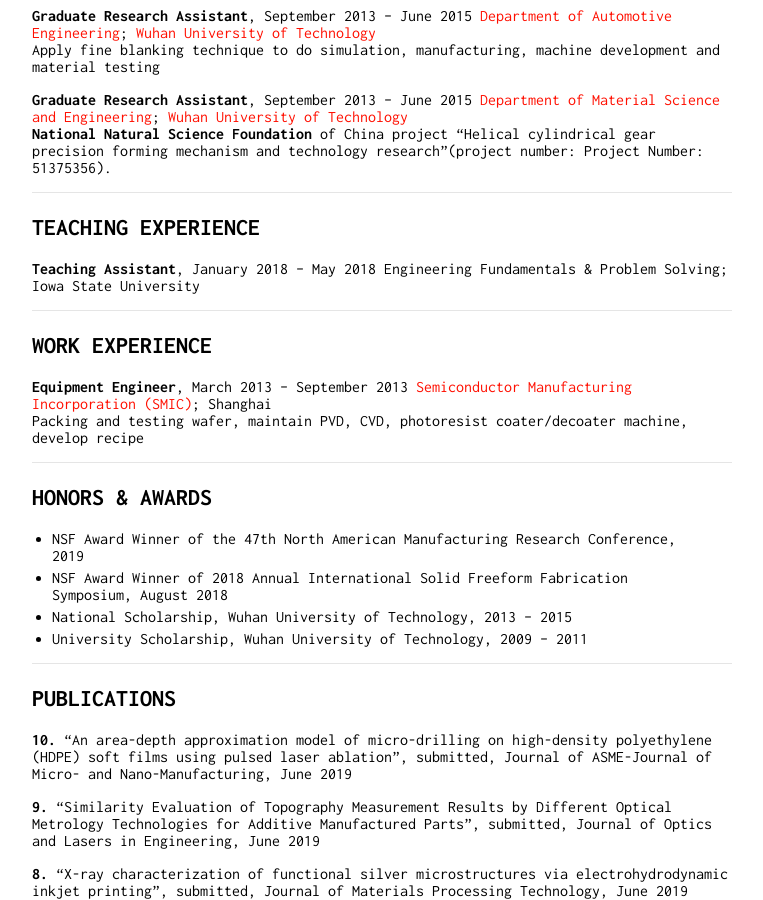
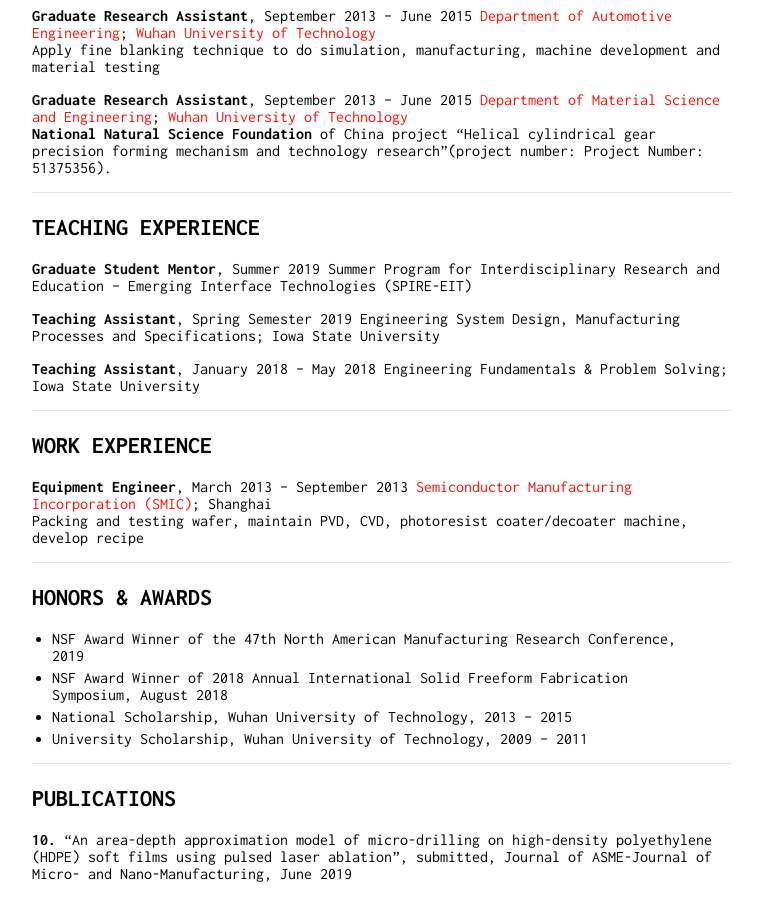
Before and after one commit to zhangxiao2018/zhangxiao2018.github.io, a Jekyll site: the page built from index.md, in a window 1280 px wide and 900 px high, scrolled down 1074 px. Shown: the whole window, without its empty margins (258-1021 px from the left). Built offline with Jekyll 4.4.1, drawn with Linux system fonts in a browser that asks for light colours; our own code applies the rules of GitHub Pages for plain Markdown files.

Commit message:
Update index.md

```diff
--- a/index.md
+++ b/index.md
@@ -58,6 +58,14 @@ Apply fine blanking technique to do simulation, manufacturing, machine developme
 
 - - -
 ## TEACHING EXPERIENCE
+**Graduate Student Mentor**, Summer 2019
+Summer Program for Interdisciplinary Research and Education – Emerging Interface
+Technologies (SPIRE-EIT)
+
+**Teaching Assistant**, Spring Semester 2019
+Engineering System Design, Manufacturing Processes and Specifications; Iowa State
+University
+
 **Teaching Assistant**, January   2018 –  May 2018
 Engineering Fundamentals & Problem Solving; Iowa State University
 
```
